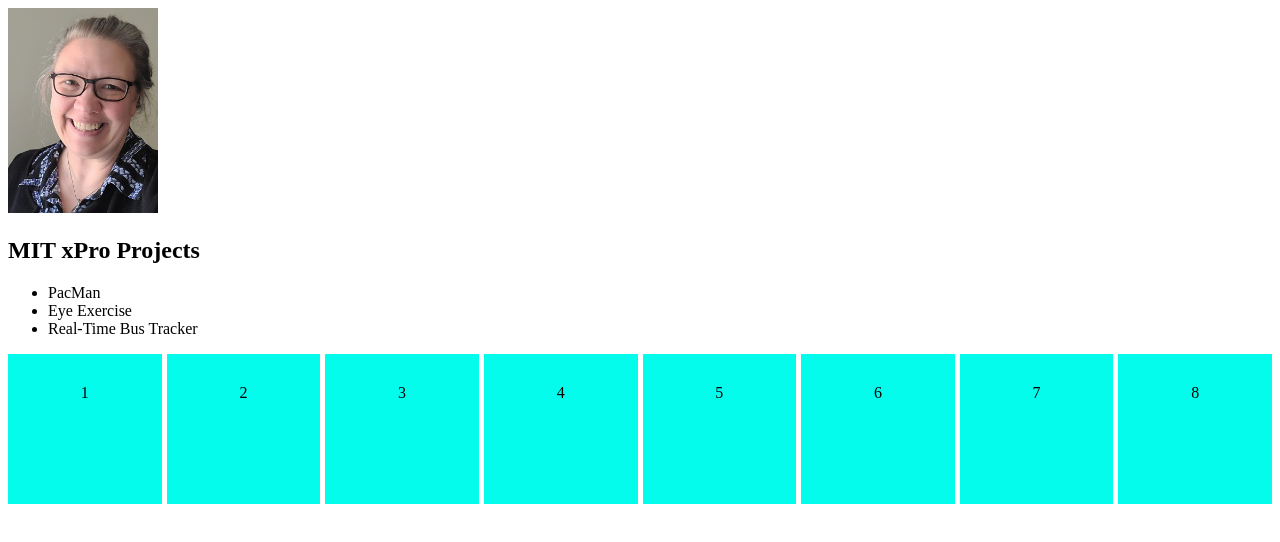
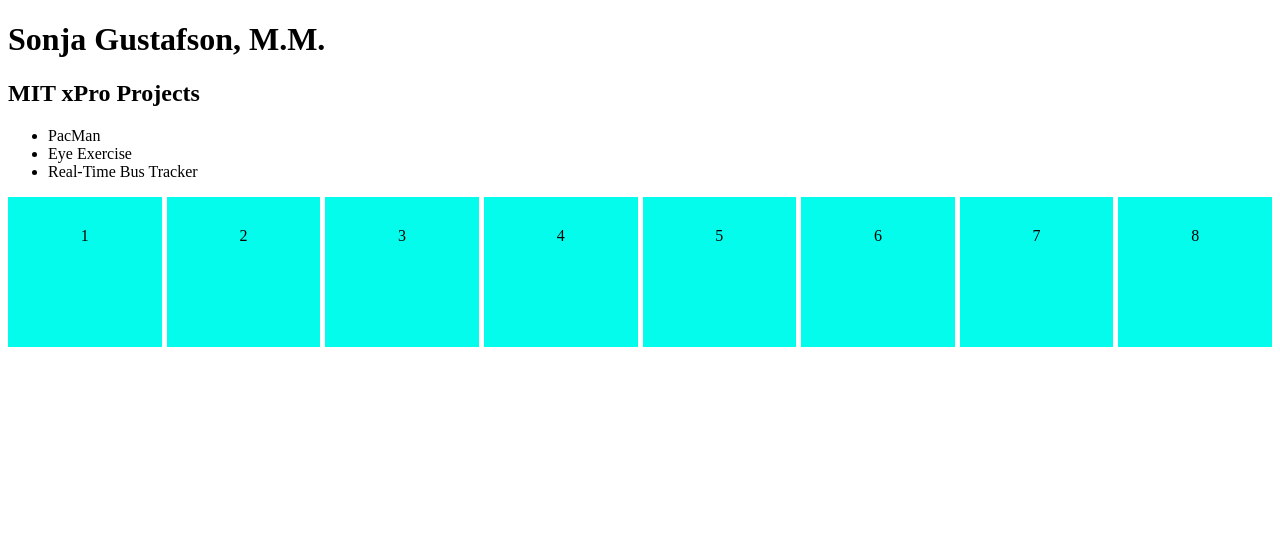
Before and after one commit to sgustafson123/sgustafson123.github.io, a plain HTML site: page index.html in a window 1280 px wide. Shown: the top 542 px of the page. Drawn offline with Linux system fonts and the light colour scheme.

```diff
--- a/index.html
+++ b/index.html
@@ -1,8 +1,8 @@
 <!DOCTYPE html>
 <html>
   <head>
-    <title>Sonja Gustafson, M.M.</title>
-    <img src="20230418_104428.jpg" width="150px" ; />
+    <title>Sonja Gustafson Portfolio</title>
+    <h1>Sonja Gustafson, M.M.</h1>
     <style>
       .content {
         display: grid;
```
